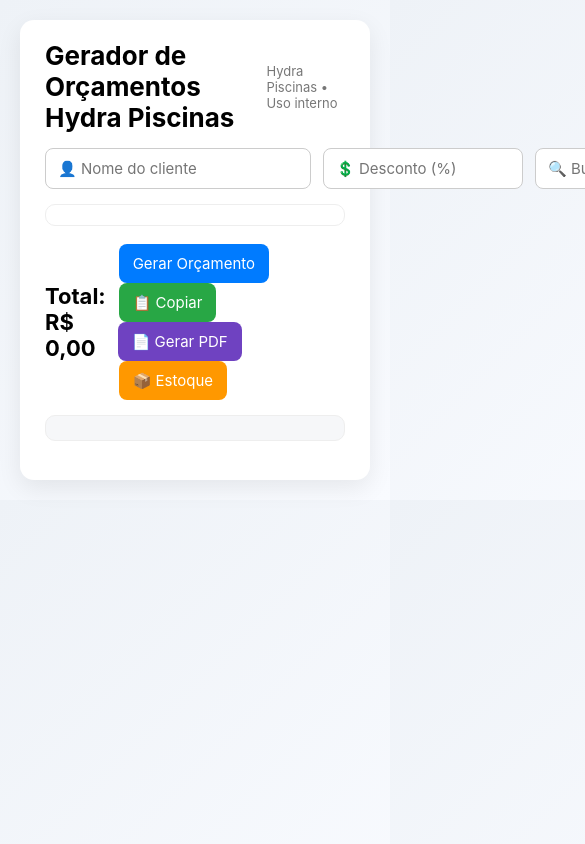
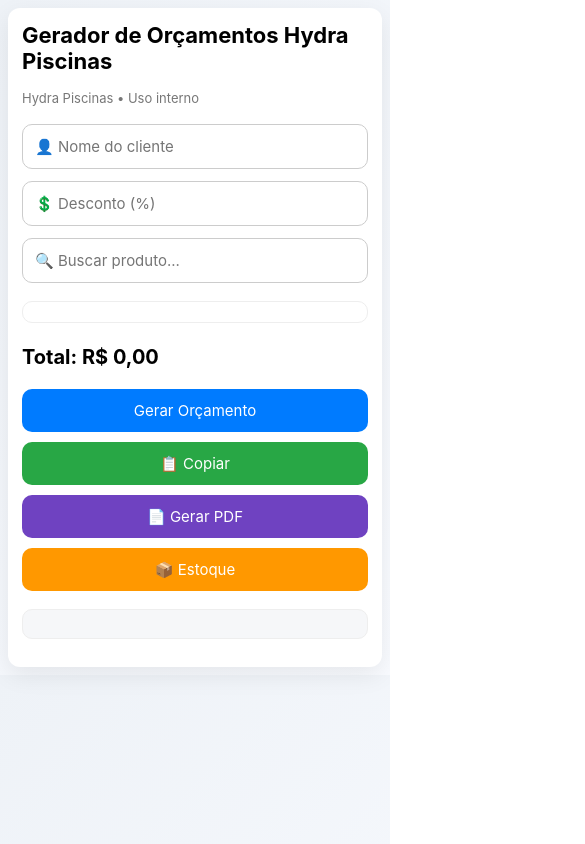
Before and after one commit to paulorogeriovf/simple-price-quote-generator, a website: page public/index.html in a window 390 px wide. Shown: the top 844 px of the page, 585 px wide, since content can reach past the window. Drawn offline with nearby package versions, Linux system fonts and the light colour scheme; no server answers.

Commit message:
Aplicando Responsividade

```diff
--- a/public/css/style.css
+++ b/public/css/style.css
@@ -6,30 +6,36 @@
 body {
   background: linear-gradient(135deg, #eef2f7, #f9fbff);
   margin: 0;
-  padding: 20px;
+  padding: 12px;
 }
 
+/* CONTAINER */
+
 .container {
+  width: 100%;
   max-width: 1200px;
   margin: auto;
   background: white;
-  padding: 20px 25px 25px;
+  padding: 18px;
   border-radius: 14px;
   box-shadow: 0 8px 25px rgba(0,0,0,0.08);
 }
 
-/* Header */
+/* HEADER */
 
 header {
   display: flex;
   justify-content: space-between;
   align-items: center;
-  margin-bottom: 15px;
+  gap: 15px;
+  margin-bottom: 18px;
+  flex-wrap: wrap;
 }
 
 header h1 {
   margin: 0;
-  font-size: 26px;
+  font-size: clamp(22px, 4vw, 30px);
+  line-height: 1.2;
 }
 
 header span {
@@ -37,35 +43,38 @@ header span {
   color: #777;
 }
 
-/* Top */
+/* TOPO */
 
 .topo {
   display: grid;
-  grid-template-columns: 1fr 200px 1fr;
+  grid-template-columns: 1fr 220px 1fr;
   gap: 12px;
-  margin-bottom: 15px;
+  margin-bottom: 18px;
 }
 
-.topo input {
-  padding: 10px 12px;
+.topo input,
+.topo select {
+  width: 100%;
+  padding: 12px;
   font-size: 15px;
-  border-radius: 8px;
+  border-radius: 10px;
   border: 1px solid #ccc;
 }
 
-/* Produtos */
+/* PRODUTOS */
 
 #produtos {
   background: #fff;
   border-radius: 10px;
   padding: 10px 12px;
   border: 1px solid #eee;
+  overflow: hidden;
 }
 
 .categoria {
   margin-top: 18px;
-  margin-bottom: 6px;
-  padding: 6px 12px;
+  margin-bottom: 8px;
+  padding: 8px 12px;
   background: linear-gradient(135deg, #007bff, #0056d2);
   color: white;
   border-radius: 8px;
@@ -74,26 +83,30 @@ header span {
   letter-spacing: .5px;
 }
 
+/* ITEM PRODUTO */
+
 .produto {
   display: grid;
-  grid-template-columns: 1fr 130px 110px;
+  grid-template-columns: 1fr 140px 120px;
   align-items: center;
   gap: 12px;
-  padding: 7px 0;
+  padding: 10px 0;
   border-bottom: 1px solid #f0f0f0;
 }
 
 .nome {
   font-weight: 500;
+  word-break: break-word;
 }
 
 .preco {
   text-align: right;
   font-weight: bold;
   color: #222;
+  white-space: nowrap;
 }
 
-/* Controles */
+/* CONTROLES */
 
 .controle {
   display: flex;
@@ -105,48 +118,69 @@ header span {
 .controle input {
   width: 55px;
   text-align: center;
-  padding: 5px;
+  padding: 6px;
   border-radius: 6px;
   border: 1px solid #ccc;
 }
 
 .controle button {
-  width: 30px;
-  height: 30px;
+  width: 32px;
+  height: 32px;
   border: none;
   border-radius: 6px;
   background: #007bff;
   color: white;
   font-size: 18px;
   cursor: pointer;
+  flex-shrink: 0;
 }
 
 .controle button:hover {
   background: #0056b3;
 }
 
-/* Rodapé */
+/* RESUMO */
 
 .resumo {
-  margin-top: 18px;
+  margin-top: 22px;
   display: flex;
   justify-content: space-between;
   align-items: center;
+  gap: 20px;
+  flex-wrap: wrap;
 }
 
 .resumo h2 {
   margin: 0;
-  font-size: 22px;
+  font-size: clamp(20px, 4vw, 28px);
 }
 
-.acoes button {
-  padding: 10px 14px;
+/* AÇÕES */
+
+.acoes {
+  display: flex;
+  flex-wrap: wrap;
+  gap: 10px;
+}
+
+.acoes button,
+#btnSalvar,
+header button {
+  padding: 12px 16px;
   font-size: 15px;
   border: none;
-  border-radius: 8px;
+  border-radius: 10px;
   cursor: pointer;
-  margin-left: 6px;
+  transition: .2s;
 }
+
+.acoes button:hover,
+#btnSalvar:hover,
+header button:hover {
+  transform: translateY(-1px);
+}
+
+/* CORES */
 
 #btnGerar {
   background: #007bff;
@@ -158,25 +192,116 @@ header span {
   color: white;
 }
 
-/* Resultado */
-
-pre {
-  background: #f6f7f9;
-  padding: 12px;
-  border-radius: 10px;
-  margin-top: 15px;
-  white-space: pre-wrap;
-  font-size: 14px;
-  border: 1px solid #eee;
-}
-
 #btnPDF {
   background: #6f42c1;
   color: white;
-  margin-left: 5px;
 }
 
 #btnEstoque {
   background: #ff9800;
   color: white;
 }
+
+/* RESULTADO */
+
+pre {
+  background: #f6f7f9;
+  padding: 14px;
+  border-radius: 10px;
+  margin-top: 18px;
+  white-space: pre-wrap;
+  word-break: break-word;
+  overflow-x: auto;
+  font-size: 14px;
+  border: 1px solid #eee;
+}
+
+/* RESPONSIVIDADE */
+
+@media (max-width: 900px) {
+
+  .topo {
+    grid-template-columns: 1fr;
+  }
+
+  .produto {
+    grid-template-columns: 1fr;
+    gap: 10px;
+    padding: 14px 0;
+  }
+
+  .preco {
+    text-align: left;
+  }
+
+  .controle {
+    justify-content: flex-start;
+  }
+
+  .resumo {
+    flex-direction: column;
+    align-items: stretch;
+  }
+
+  .acoes {
+    width: 100%;
+  }
+
+  .acoes button {
+    flex: 1;
+  }
+}
+
+/* CELULAR */
+
+@media (max-width: 600px) {
+
+  body {
+    padding: 8px;
+  }
+
+  .container {
+    padding: 14px;
+    border-radius: 12px;
+  }
+
+  header {
+    flex-direction: column;
+    align-items: flex-start;
+  }
+
+  header h1 {
+    font-size: 22px;
+  }
+
+  .acoes {
+    flex-direction: column;
+  }
+
+  .acoes button,
+  #btnSalvar,
+  header button {
+    width: 100%;
+  }
+
+  .controle {
+    width: 100%;
+  }
+
+  .controle input {
+    flex: 1;
+    max-width: 80px;
+  }
+
+  .produto {
+    background: #fafafa;
+    padding: 12px;
+    border-radius: 10px;
+    margin-bottom: 10px;
+    border: 1px solid #eee;
+  }
+
+  .categoria {
+    text-align: center;
+  }
+}
--- a/public/index.html
+++ b/public/index.html
@@ -5,6 +5,7 @@
   <title>Gerador de Orçamentos - Hydra</title>
   <link rel="stylesheet" href="css/style.css">
     <link rel="icon" href="img/logo.jpg">
+    <meta name="viewport" content="width=device-width, initial-scale=1.0">
 </head>
 <body>
 
```
Also changed, not shown: public/css/estoque.css (+20 -0 lines), public/estoque.html (+1 -0 lines).
